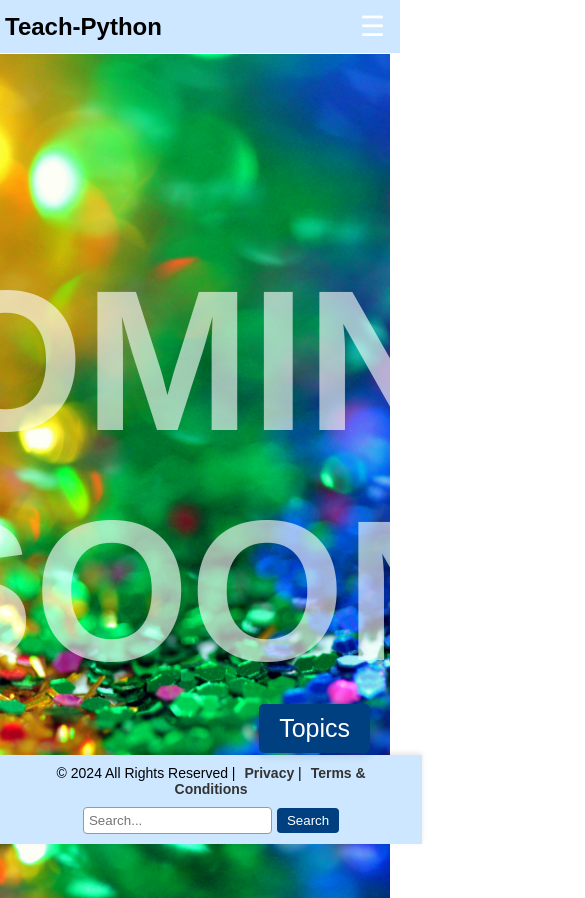
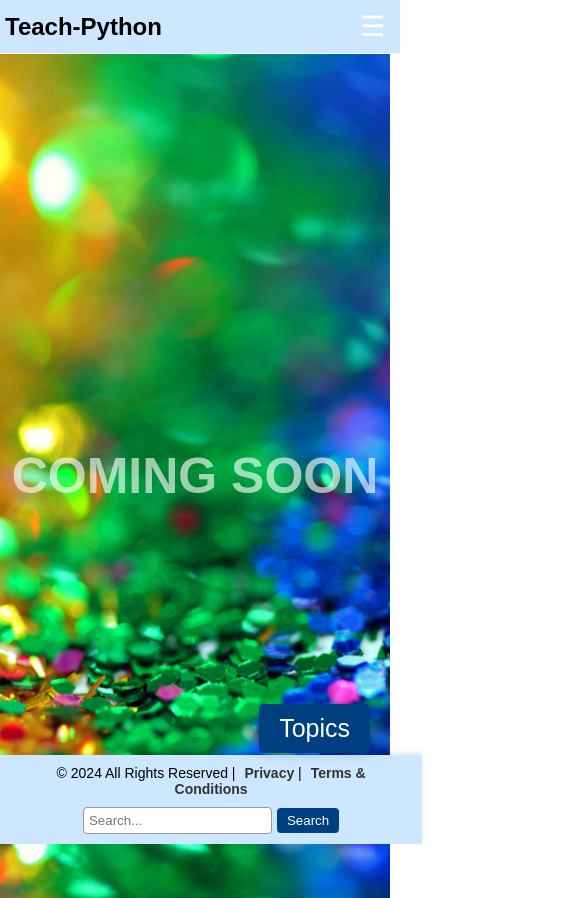
Before and after one commit to SahuShantanu/learn-python, a plain HTML site: page progress.html in a window 390 px wide. Shown: the top 898 px of the page, 585 px wide, since content can reach past the window. Drawn offline with Linux system fonts and the light colour scheme.

Commit message:
Update progress.html

```diff
--- a/progress.html
+++ b/progress.html
@@ -25,6 +25,17 @@ main h1{
     font-size: 200px;
     color: rgba(255, 255, 255, 0.62);
 }
+@media screen and (max-width: 920px) {
+    main h1{
+        font-size: 100px;
+    }
+}
+@media screen and (max-width: 460px) {
+    main h1{
+        font-size: 50px;
+    }
+}
+
     </style>
 </head>
 <body>
```
